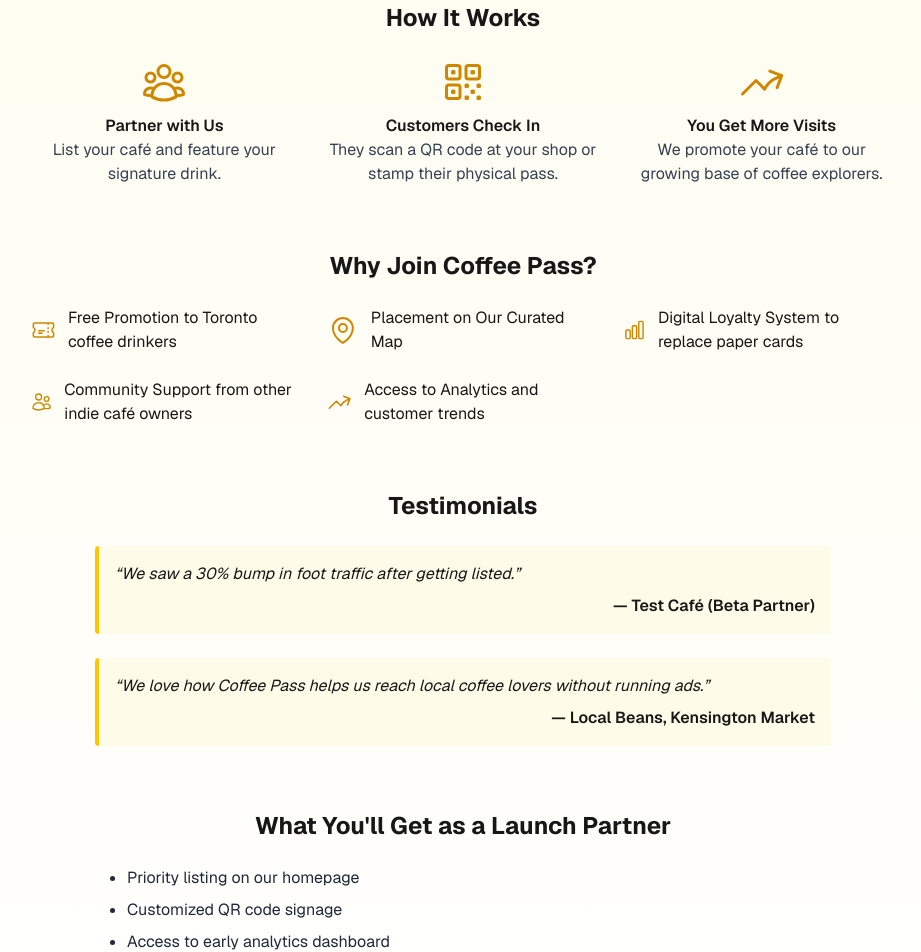
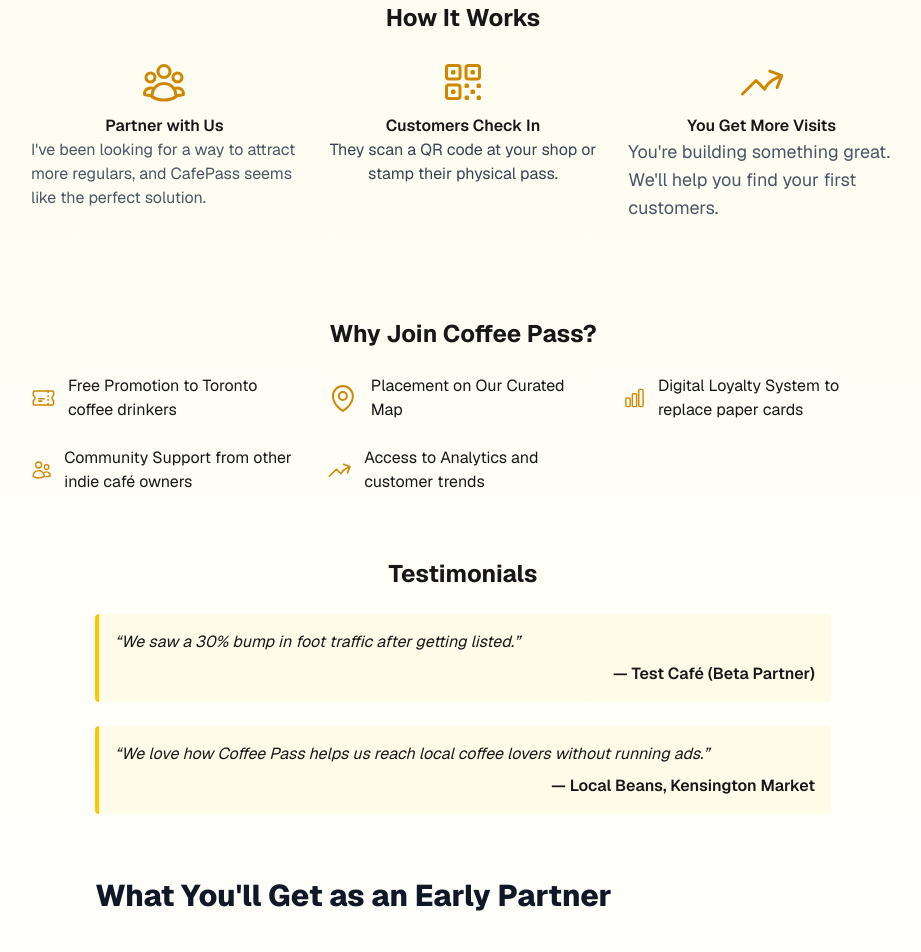
Before and after one commit to Cafe-Passport/CafePass-Prelaunch, a Next.js app: page / in a window 1280 px wide. Shown: the part 820-1772 px from the top of the page, without its empty margins (177-1098 px from the left). Built offline with nearby package versions, Linux system fonts and the light colour scheme.

Commit message:
file update

```diff
--- a/src/app/page.tsx
+++ b/src/app/page.tsx
@@ -137,7 +137,7 @@
           <div className="flex-1 flex flex-col items-center">
             <UserGroupIcon className="w-12 h-12 text-yellow-600 mb-2" />
             <h3 className="font-semibold">Partner with Us</h3>
-            <p className="text-center text-gray-700">List your café and feature your signature drink.</p>
+            <p className="text-gray-600">I&apos;ve been looking for a way to attract more regulars, and CafePass seems like the perfect solution.</p>
           </div>
           <div className="flex-1 flex flex-col items-center">
             <QrCodeIcon className="w-12 h-12 text-yellow-600 mb-2" />
@@ -147,7 +147,7 @@
           <div className="flex-1 flex flex-col items-center">
             <ArrowTrendingUpIcon className="w-12 h-12 text-yellow-600 mb-2" />
             <h3 className="font-semibold">You Get More Visits</h3>
-            <p className="text-center text-gray-700">We promote your café to our growing base of coffee explorers.</p>
+            <p className="text-lg text-gray-600 mb-8">You&apos;re building something great. We&apos;ll help you find your first customers.</p>
           </div>
         </div>
       </section>
@@ -196,7 +196,7 @@
 
       {/* What You'll Get as a Launch Partner */}
       <section className="w-full max-w-3xl px-4 py-8">
-        <h2 className="text-2xl font-bold mb-6 text-center">What You'll Get as a Launch Partner</h2>
+        <h2 className="text-3xl font-extrabold text-gray-900 mb-12">What You&apos;ll Get as an Early Partner</h2>
         <ul className="list-disc pl-8 space-y-2 text-gray-800">
           <li>Priority listing on our homepage</li>
           <li>Customized QR code signage</li>
--- a/src/app/test.tsx
+++ /dev/null
@@ -1,6 +0,0 @@
-import { useState } from 'react';
-
-export default function Test() {
-  const [count, setCount] = useState(0);
-  return <div>{count}</div>;
-}
```
